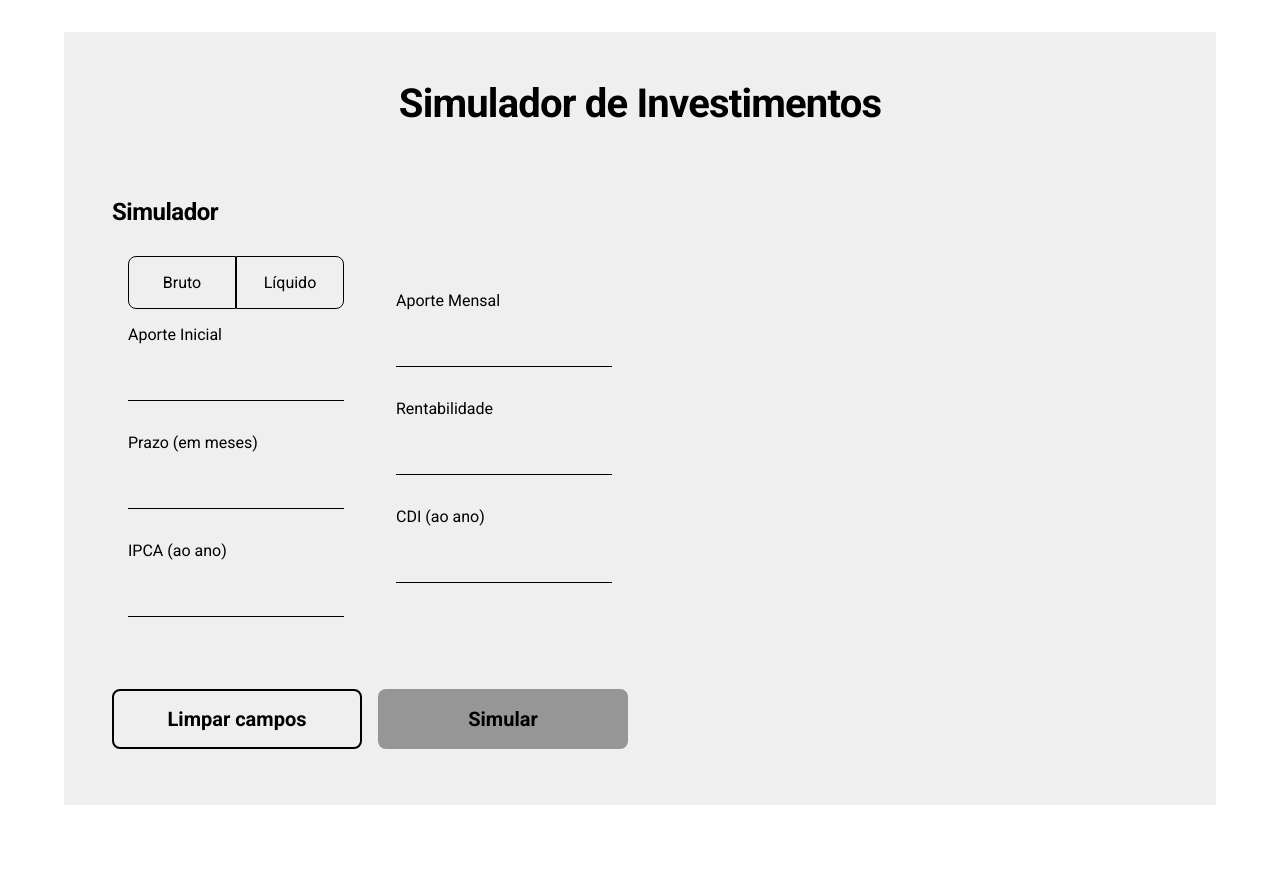
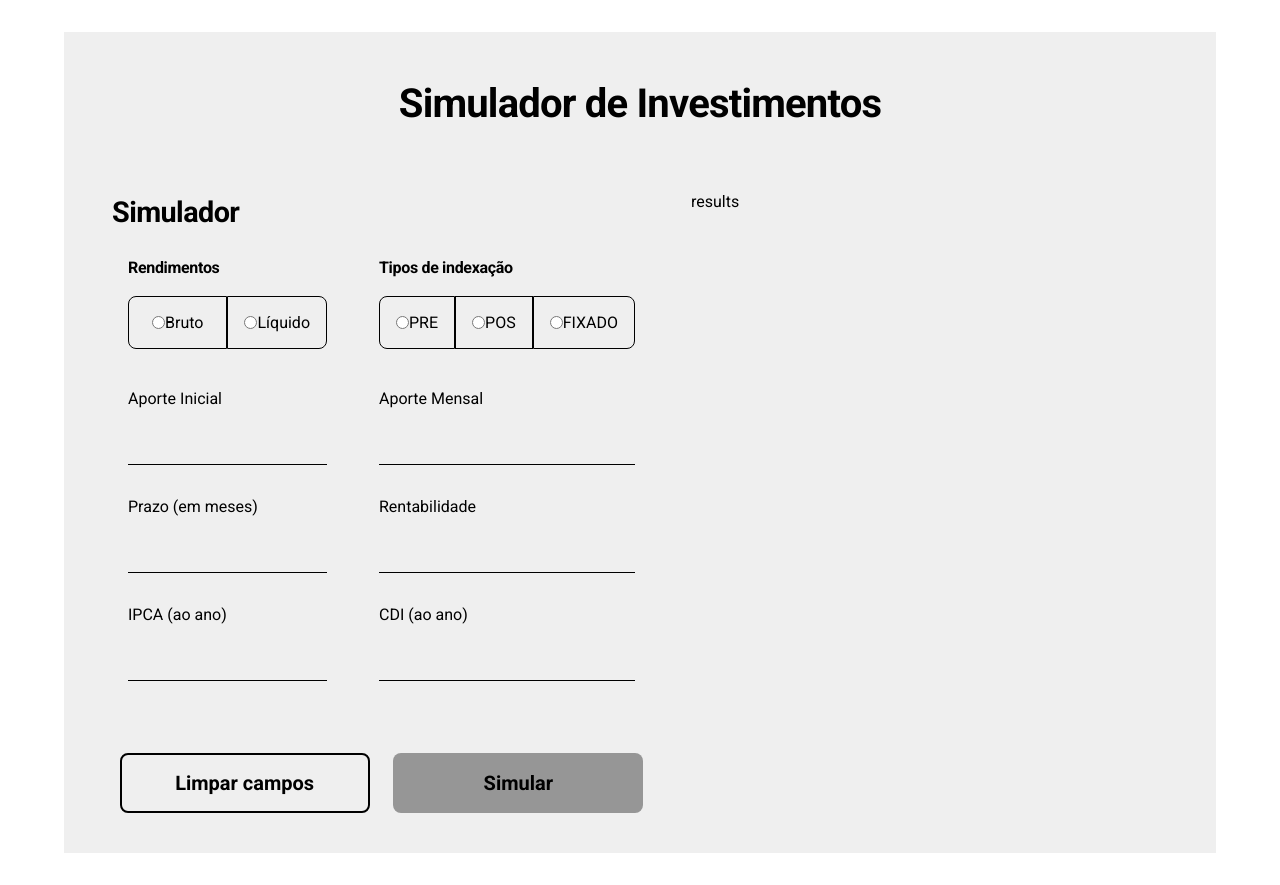
Before and after one commit to ManuCoutinho/invest-simulator, a React (Vite) app: page / in a window 1280 px wide. Before the commit the page ends 837 px from the top, so only its background shows below. Built offline with nearby package versions, Linux system fonts and the light colour scheme.

Commit message:
:sparkles: added radio component

```diff
--- a/package.json
+++ b/package.json
@@ -7,7 +7,9 @@
     "preview": "vite preview"
   },
   "dependencies": {
+    "apexcharts": "^3.33.1",
     "react": "^17.0.2",
+    "react-apexcharts": "^1.3.9",
     "react-dom": "^17.0.2",
     "react-hook-form": "^7.26.1",
     "react-icons": "^4.3.1",
--- a/src/App.tsx
+++ b/src/App.tsx
@@ -2,20 +2,24 @@ import { Heading } from "../src/components/Heading"
 import { Container } from "./components/Foundation/Container"
 import { FlexBox } from "./components/Foundation/FlexBox"
 import { Title } from "./components/Foundation/Title"
-import { MainForm } from "./components/MainForm"
+import MainForm from "./components/MainForm"
 import { FlexGrid } from "./components/Foundation/FlexGrid"
+import Chart from "./components/Chart"
+import { ResultsBoard } from "./components/ResultsBoard"
 
 function App() {
-  //TODO colocar grid 2x no container
   return (
     <Container>
         <Heading text="Simulador de Investimentos"/>
         <FlexGrid>
-          <FlexBox>
-              <Title>Simulador</Title>
+          <FlexBox direction="column">
+              <Title fontSize="1.8em">Simulador</Title>
               <MainForm/>
-              <FlexBox></FlexBox>
-            </FlexBox>
+          </FlexBox>
+          <FlexBox direction="row">
+            <ResultsBoard/>
+            <Chart/>
+          </FlexBox>
         </FlexGrid>
     </Container>
   )
--- /dev/null
+++ b/src/components/Chart/index.tsx
@@ -0,0 +1,14 @@
+import ApexCharts from "apexcharts"
+import { Row } from "../Foundation/Row";
+
+
+
+const Chart:React.FC = () => {
+  return(
+    <Row>
+
+    </Row>
+  )
+}
+
+export default Chart;
--- a/src/components/Foundation/FlexBox.ts
+++ b/src/components/Foundation/FlexBox.ts
@@ -1,10 +1,14 @@
 import styled from "styled-components"
 
-export const FlexBox = styled.div`
+type FlexBoxProps = {
+  direction: string;
+}
+
+export const FlexBox = styled.div<FlexBoxProps>`
  width: 100%;
  margin: 0 auto;
  padding: 0.5rem;
  display: flex;
  justify-content: center;
- flex-direction: column;
+ flex-direction: ${props => props.direction || "column"};
 `
--- a/src/components/Foundation/Title.ts
+++ b/src/components/Foundation/Title.ts
@@ -1,7 +1,11 @@
 import styled from "styled-components"
 
-export const Title = styled.h3`
-font-size: ${({theme}) => theme.fontSize.lg};
+type TitleProps = {
+  fontSize: string;
+}
+
+export const Title = styled.h3<TitleProps>`
+font-size: ${props => props.fontSize||"1.5em"};
 font-weight: ${({theme}) => theme.fontWeight.bold};
 letter-spacing: -0.02em;
 line-height: 1.5rem;
--- a/src/components/MainForm/index.tsx
+++ b/src/components/MainForm/index.tsx
@@ -1,18 +1,21 @@
 import { useForm } from "react-hook-form"
 import { ButtonGroup } from "../ButtonGroup"
 import { FlexBox } from "../Foundation/FlexBox"
+import { Title } from "../Foundation/Title"
 import { Input } from "../Input"
-import { RadioGroup } from "../RadioInput/RadioGroup"
+import { RadioGroupIncome } from "../RadioInput/RadioGroupIncome"
+import { RadioGroupIndexType } from "../RadioInput/RadioGroupIndexType"
 
 import { Form, FormContainer } from "./styles"
 
-export function MainForm(){
+const MainForm: React.FC = () => {
   const {register, handleSubmit, formState:{ errors }} = useForm()
   return(
     <Form>
       <FormContainer onSubmit={()=>{}}>
-        <FlexBox>
-        <RadioGroup/>
+        <FlexBox direction="column">
+          <Title fontSize="1em">Rendimentos</Title>
+        <RadioGroupIncome/>
         <Input
             name="capital"
             label="Aporte Inicial"
@@ -35,8 +38,9 @@ export function MainForm(){
             {...register("deadline")}
           />
         </FlexBox>
-        <FlexBox>
-
+        <FlexBox direction="column">
+          <Title fontSize="1em">Tipos de indexação</Title>
+          <RadioGroupIndexType/>
           <Input
               name="capital"
               label="Aporte Mensal"
@@ -64,3 +68,5 @@ export function MainForm(){
     </Form>
   )
 }
+
+export default MainForm;
--- a/src/components/RadioInput/RadioGroup.tsx
+++ b/src/components/RadioInput/RadioGroupIncome.tsx
@@ -1,8 +1,7 @@
 import { RadioInput } from "./index"
 import { Row } from "./styles"
 
-export function RadioGroup() {
-  const options = ["Bruto", "Líquido"]
+export function RadioGroupIncome() {
   return (
     <Row>
       <RadioInput name="rendimentos" value="1" children="Bruto"/>
--- /dev/null
+++ b/src/components/RadioInput/RadioGroupIndexType.tsx
@@ -0,0 +1,12 @@
+import { RadioInput } from "./index"
+import { Row } from "./styles"
+
+export function RadioGroupIndexType() {
+  return (
+    <Row>
+      <RadioInput name="index" value="4" children="PRE"/>
+      <RadioInput name="index" value="5" children="POS"/>
+      <RadioInput name="index" value="6" children="FIXADO"/>
+    </Row>
+  )
+}
--- a/src/components/RadioInput/styles.ts
+++ b/src/components/RadioInput/styles.ts
@@ -2,9 +2,9 @@ import styled from "styled-components";
 import checkedIcon from "../../assets/checked.svg";
 
 export const Radio = styled.input`
- -webkit-appearance: none;
+/* -webkit-appearance: none;
  -moz-appearance: none;
-  appearance: none;
+  appearance: none;*/
 `;
 
 export const RadioLabel = styled.label`
@@ -41,9 +41,10 @@ place-content: center;
 `
 
 export const Row = styled.div`
+  align-items: center;
   display: flex;
   flex-direction: row;
+  margin-bottom: 1.5rem;
   padding: 0.5rem;
   vertical-align: middle;
-  align-items: center;
 `
--- /dev/null
+++ b/src/components/ResultsBoard/index.tsx
@@ -0,0 +1,5 @@
+export function ResultsBoard(){
+  return(
+    <p>results</p>
+  )
+}
--- a/src/style/theme/styled.d.ts
+++ b/src/style/theme/styled.d.ts
@@ -35,5 +35,6 @@ declare module "styled-components" {
     };
     transition: string;
     radius: string,
+
   }
 }
```
Also changed, not shown: 1 other file (tests, documents, lock files or other folders).
